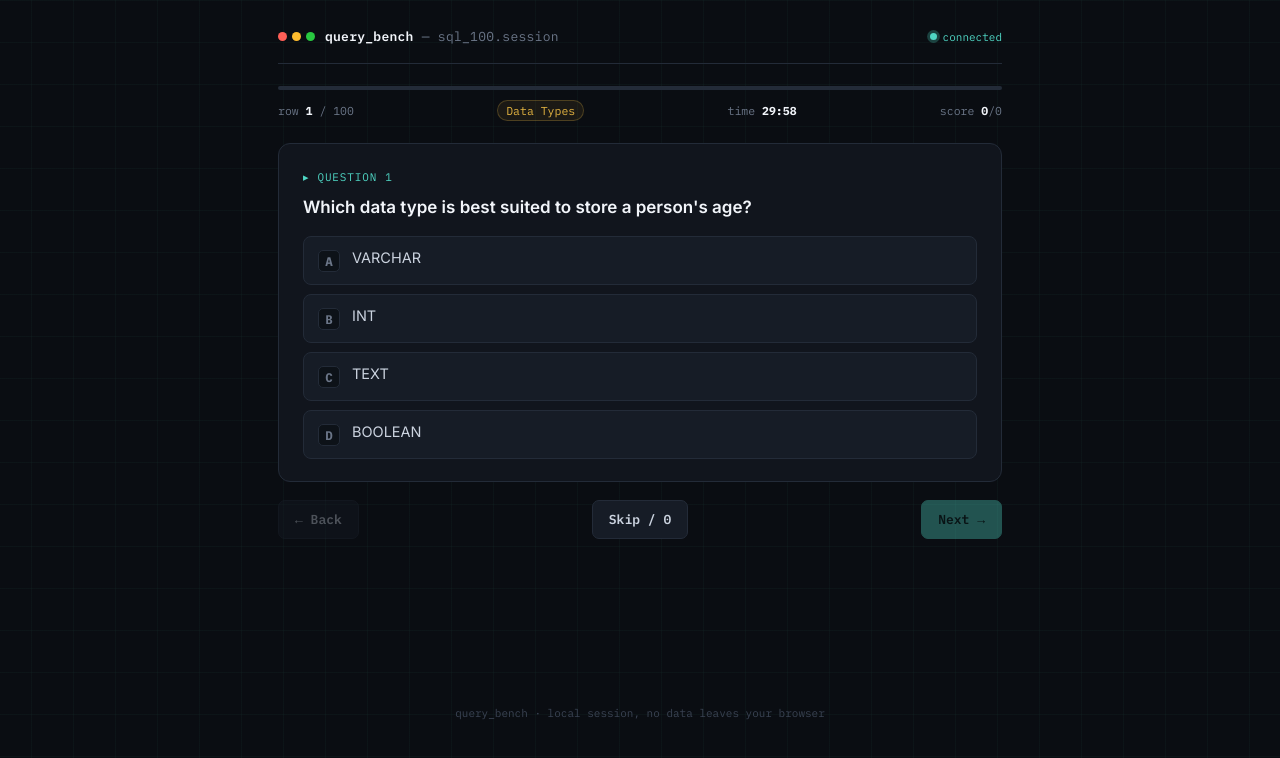
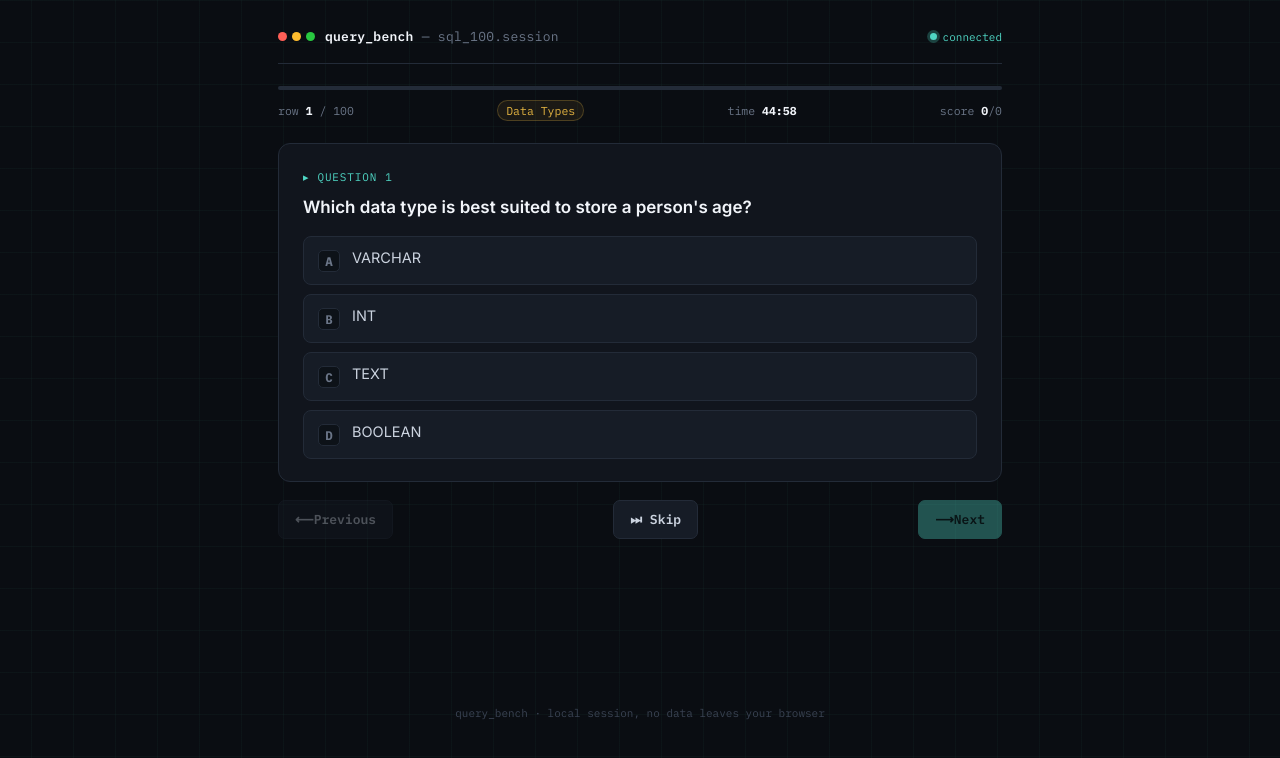
Before and after one commit to mayankpathakmp/sql-test, a React (Vite) app: page / in a window 1280 px wide. Both pictures are taken after a click on the button "▸ RUN QUERY — Start Test". Shown: the top 758 px of the page. Built offline with nearby package versions, Linux system fonts and the light colour scheme.

Commit message:
Increase timer to 45 minutes

```diff
--- a/src/App.jsx
+++ b/src/App.jsx
@@ -3,7 +3,7 @@ import { QUESTIONS, SECTIONS } from './data';
 import './App.css';
 
 const STORAGE_KEY = 'sql_query_bench_v1';
-const TOTAL_SECONDS = 30 * 60;
+const TOTAL_SECONDS = 45 * 60;
 const LETTERS = ['A', 'B', 'C', 'D'];
 
 function sectionFor(num) {
@@ -390,15 +390,17 @@ export default function App() {
         </div>
 
         <div className="nav-row">
-          <button className="btn" id="prev-btn" type="button" onClick={handlePrev} disabled={current === 0}>
-            ← Back
+          <button className="btn" id="prev-btn" type="button" onClick={handlePrev} disabled={current === 0} aria-label="Previous question">
+            <span className="btn-icon">⟵</span>
+            <span className="visually-hidden">Previous</span>
           </button>
           <button className="btn skip-btn" id="skip-btn" type="button" onClick={handleSkip} disabled={Boolean(currentAnswer)} aria-label="Skip question and mark as zero">
-            <span className="skip-label">Skip / 0</span>
-            <span className="skip-symbol" aria-hidden="true">⏭</span>
+            <span className="btn-icon">⏭</span>
+            <span className="visually-hidden">Skip</span>
           </button>
-          <button className="btn primary" id="next-btn" type="button" onClick={handleNext} disabled={!currentAnswer}>
-            {current < activeQueue.length - 1 ? 'Next →' : 'Finish →'}
+          <button className="btn primary" id="next-btn" type="button" onClick={handleNext} disabled={!currentAnswer} aria-label={current < activeQueue.length - 1 ? 'Next question' : 'Finish quiz'}>
+            <span className="btn-icon">{current < activeQueue.length - 1 ? '⟶' : '✔'}</span>
+            <span className="visually-hidden">{current < activeQueue.length - 1 ? 'Next' : 'Finish'}</span>
           </button>
         </div>
       </section>
```
